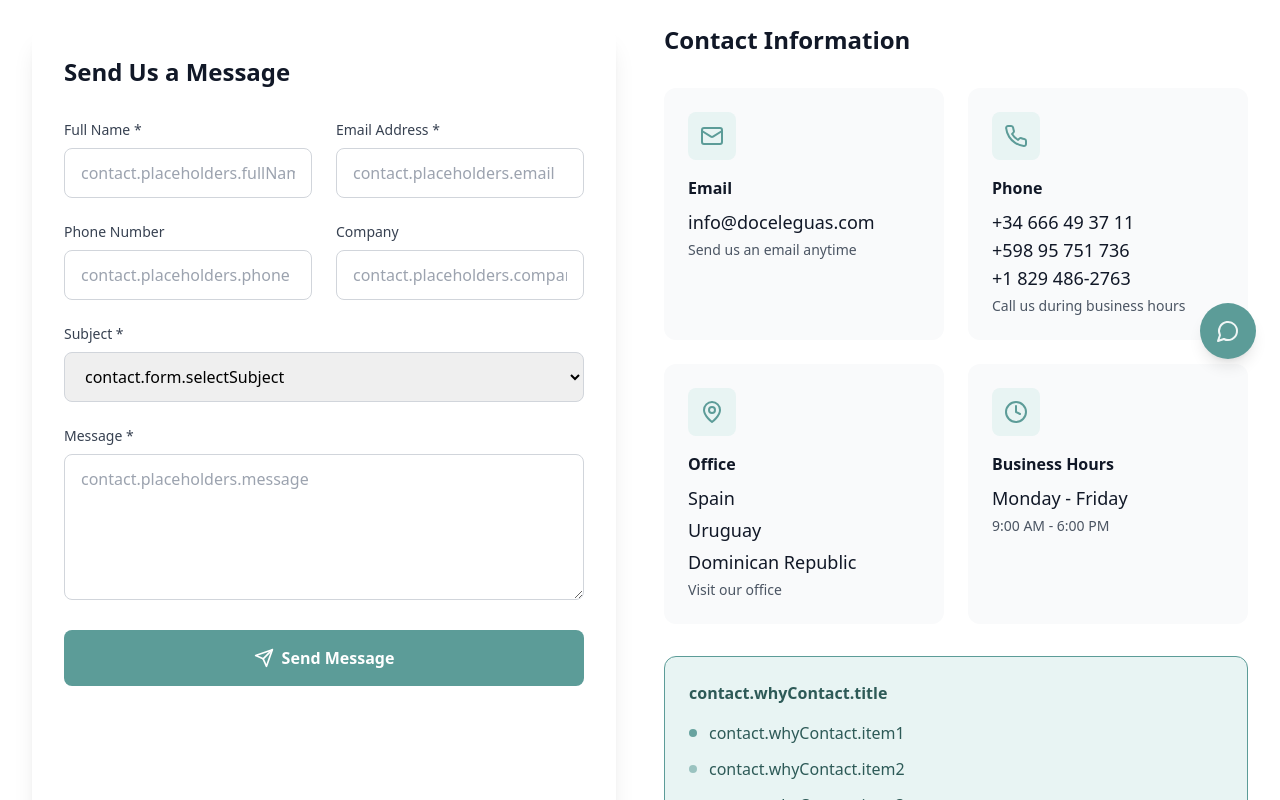
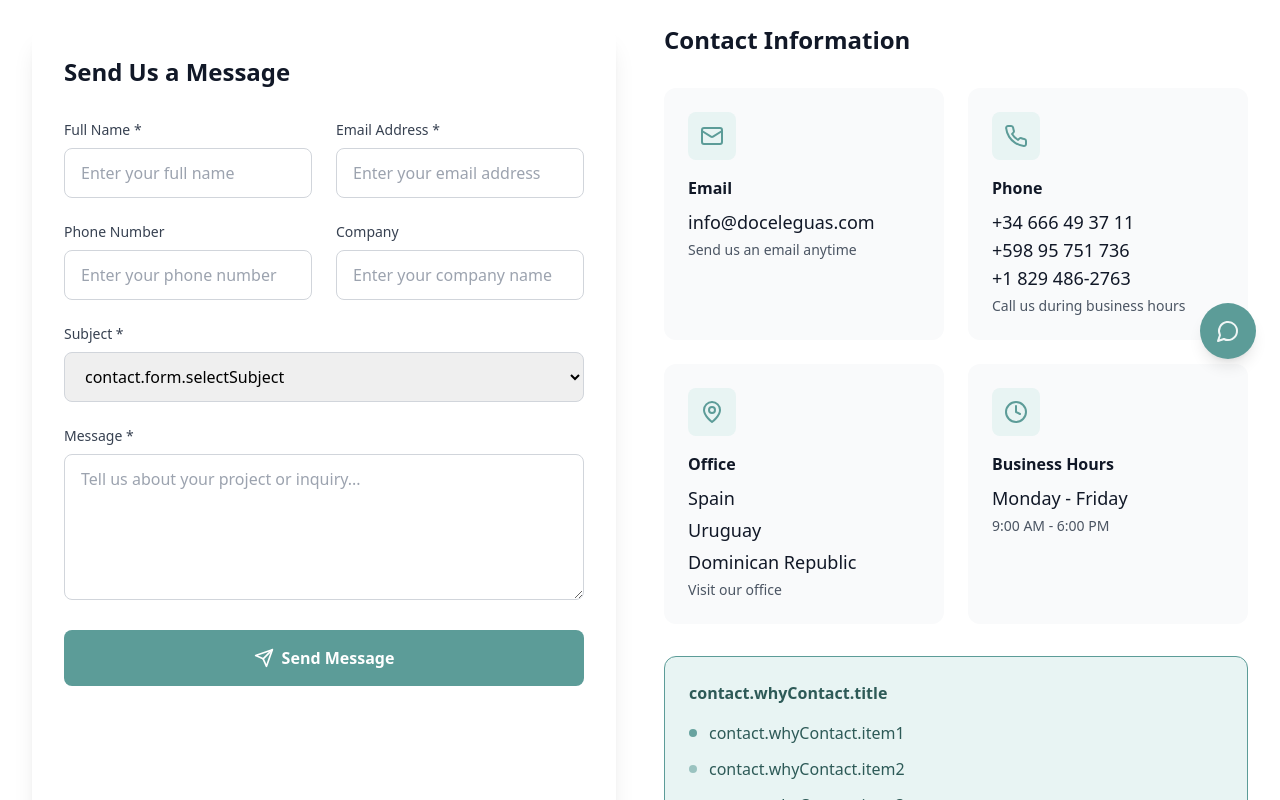
Before and after one commit to rafaelcuba81/doceleguas-web, a React (Vite) app: page /contact in a window 1280 px wide. Shown: the part 417-1217 px from the top of the page. Built offline with nearby package versions, Linux system fonts and the light colour scheme.

Commit message:
Fix placeholder translation keys

```diff
--- a/src/pages/ContactPage.tsx
+++ b/src/pages/ContactPage.tsx
@@ -153,7 +153,7 @@ const ContactPage = () => {
                       value={formData.fullName}
                       onChange={handleChange}
                       className="w-full px-4 py-3 border border-gray-300 rounded-lg focus:ring-2 focus:ring-blue-500 focus:border-blue-500 hover:border-blue-300 transition-all duration-300"
-                      placeholder={t('contact.placeholders.fullName')}
+                      placeholder={t('contact.form.placeholders.fullName')}
                     />
                   </div>
                   <div>
@@ -168,7 +168,7 @@ const ContactPage = () => {
                       value={formData.email}
                       onChange={handleChange}
                       className="w-full px-4 py-3 border border-gray-300 rounded-lg focus:ring-2 focus:ring-blue-500 focus:border-blue-500 hover:border-blue-300 transition-all duration-300"
-                      placeholder={t('contact.placeholders.email')}
+                      placeholder={t('contact.form.placeholders.email')}
                     />
                   </div>
                 </div>
@@ -185,7 +185,7 @@ const ContactPage = () => {
                       value={formData.phone}
                       onChange={handleChange}
                       className="w-full px-4 py-3 border border-gray-300 rounded-lg focus:ring-2 focus:ring-blue-500 focus:border-blue-500 hover:border-blue-300 transition-all duration-300"
-                      placeholder={t('contact.placeholders.phone')}
+                      placeholder={t('contact.form.placeholders.phone')}
                     />
                   </div>
                   <div>
@@ -199,7 +199,7 @@ const ContactPage = () => {
                       value={formData.company}
                       onChange={handleChange}
                       className="w-full px-4 py-3 border border-gray-300 rounded-lg focus:ring-2 focus:ring-blue-500 focus:border-blue-500 hover:border-blue-300 transition-all duration-300"
-                      placeholder={t('contact.placeholders.company')}
+                      placeholder={t('contact.form.placeholders.company')}
                     />
                   </div>
                 </div>
@@ -237,7 +237,7 @@ const ContactPage = () => {
                     value={formData.message}
                     onChange={handleChange}
                     className="w-full px-4 py-3 border border-gray-300 rounded-lg focus:ring-2 focus:ring-blue-500 focus:border-blue-500 hover:border-blue-300 transition-all duration-300 resize-vertical"
-                    placeholder={t('contact.placeholders.message')}
+                    placeholder={t('contact.form.placeholders.message')}
                   />
                 </div>
 
```
